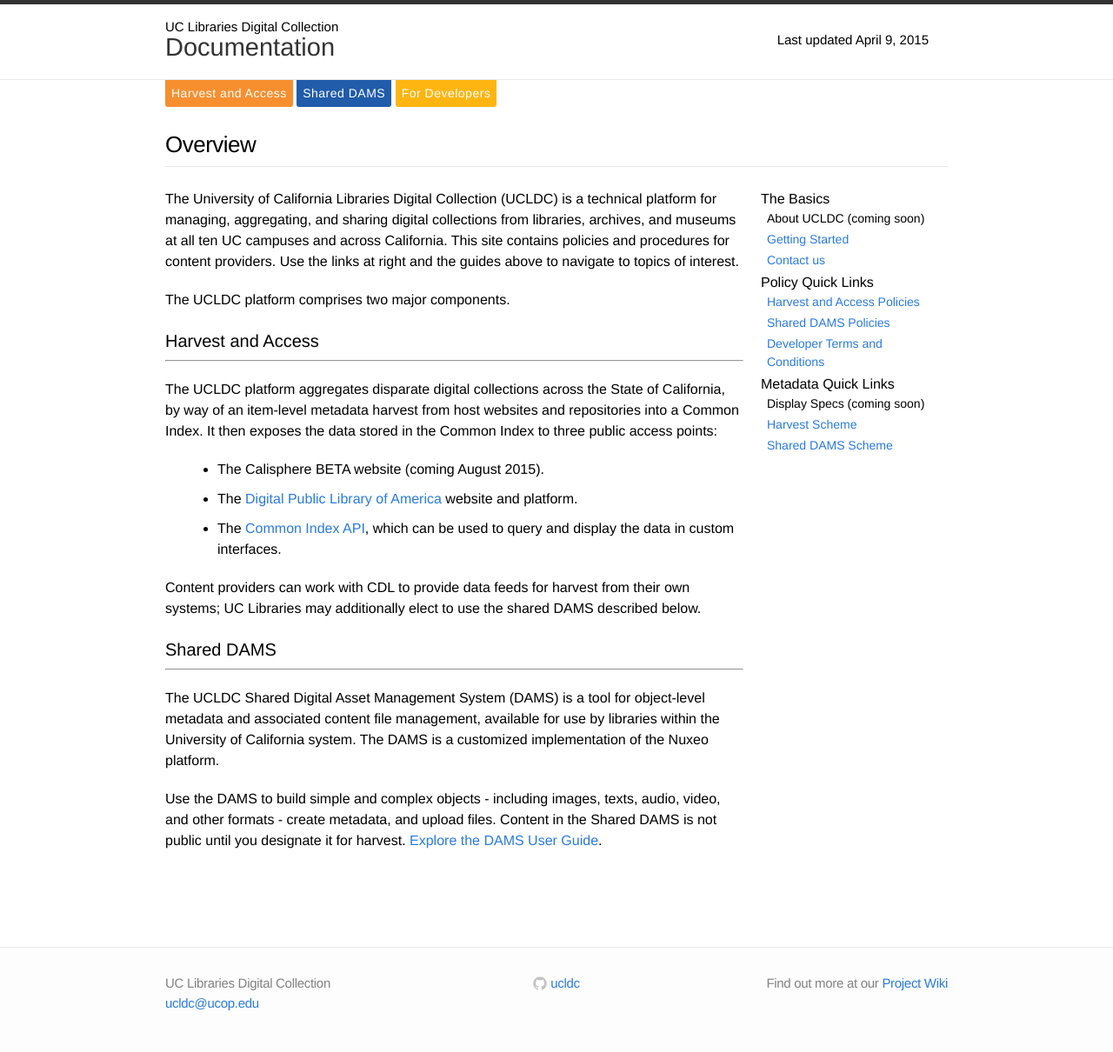
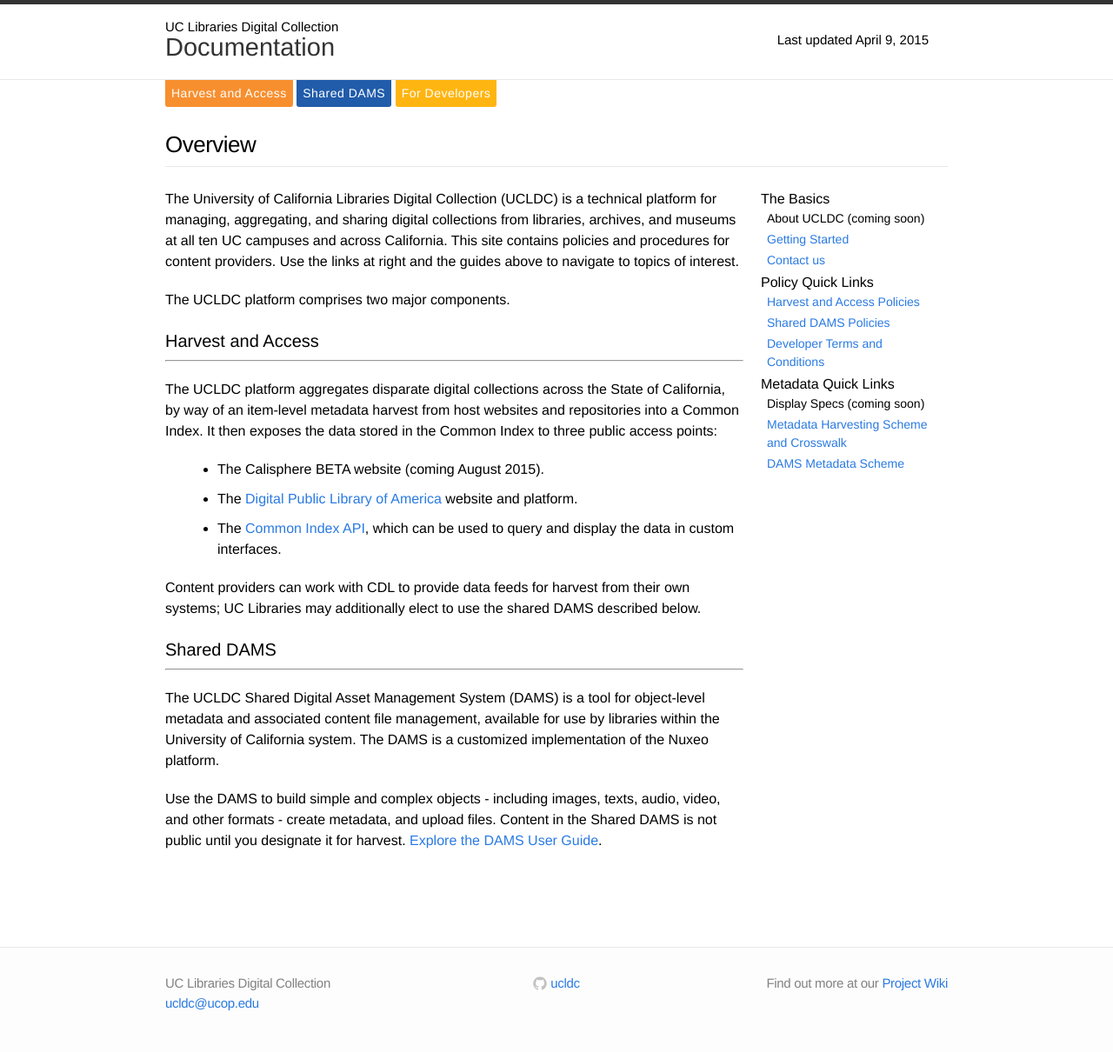
Before and after one commit to ucldc/ucldc-docs, a Jekyll site: the page built from index.md, in a window 1280 px wide. Shown: the whole page at 87% size. Built offline with Jekyll 4.4.1, drawn with Linux system fonts in a browser that asks for light colours; nearby versions of some CDN libraries.

Commit message:
Update sidebar.html

```diff
--- a/_includes/sidebar.html
+++ b/_includes/sidebar.html
@@ -13,6 +13,6 @@
   </ul>
   <h1>Metadata Quick Links</h1>
     <li>Display Specs (coming soon)</li>
-    <li><a href="{{ site.url }}{{ site.baseurl }}/docs/registry/metadata-harvest/">Harvest Scheme</a></li>
-    <li><a href="{{ site.url }}{{ site.baseurl }}/docs/dams/metadata-model/">Shared DAMS Scheme</a></li>
+    <li><a href="{{ site.url }}{{ site.baseurl }}/docs/registry/metadata-harvest/">Metadata Harvesting Scheme and Crosswalk</a></li>
+    <li><a href="{{ site.url }}{{ site.baseurl }}/docs/dams/metadata-model/">DAMS Metadata Scheme</a></li>
 </div>
```
